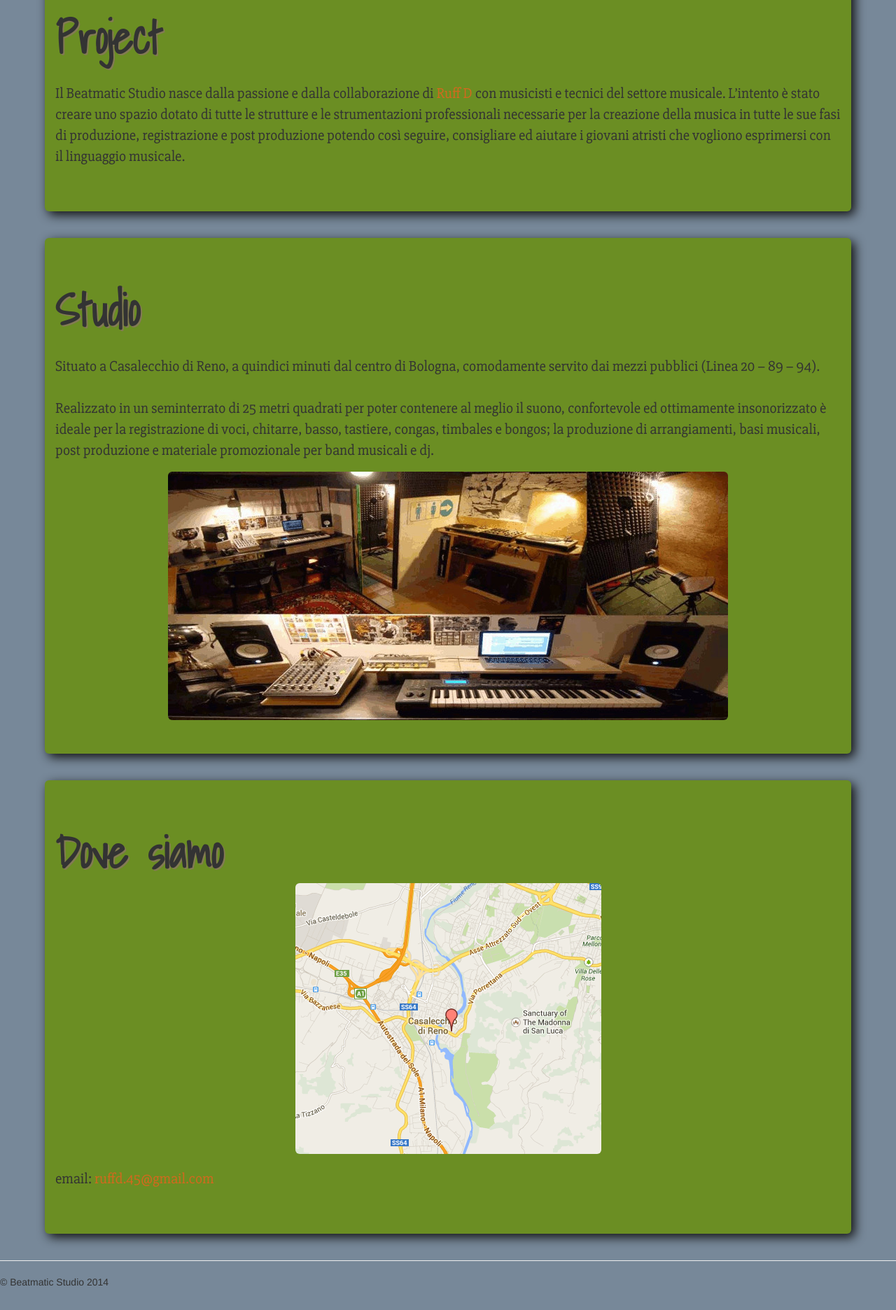
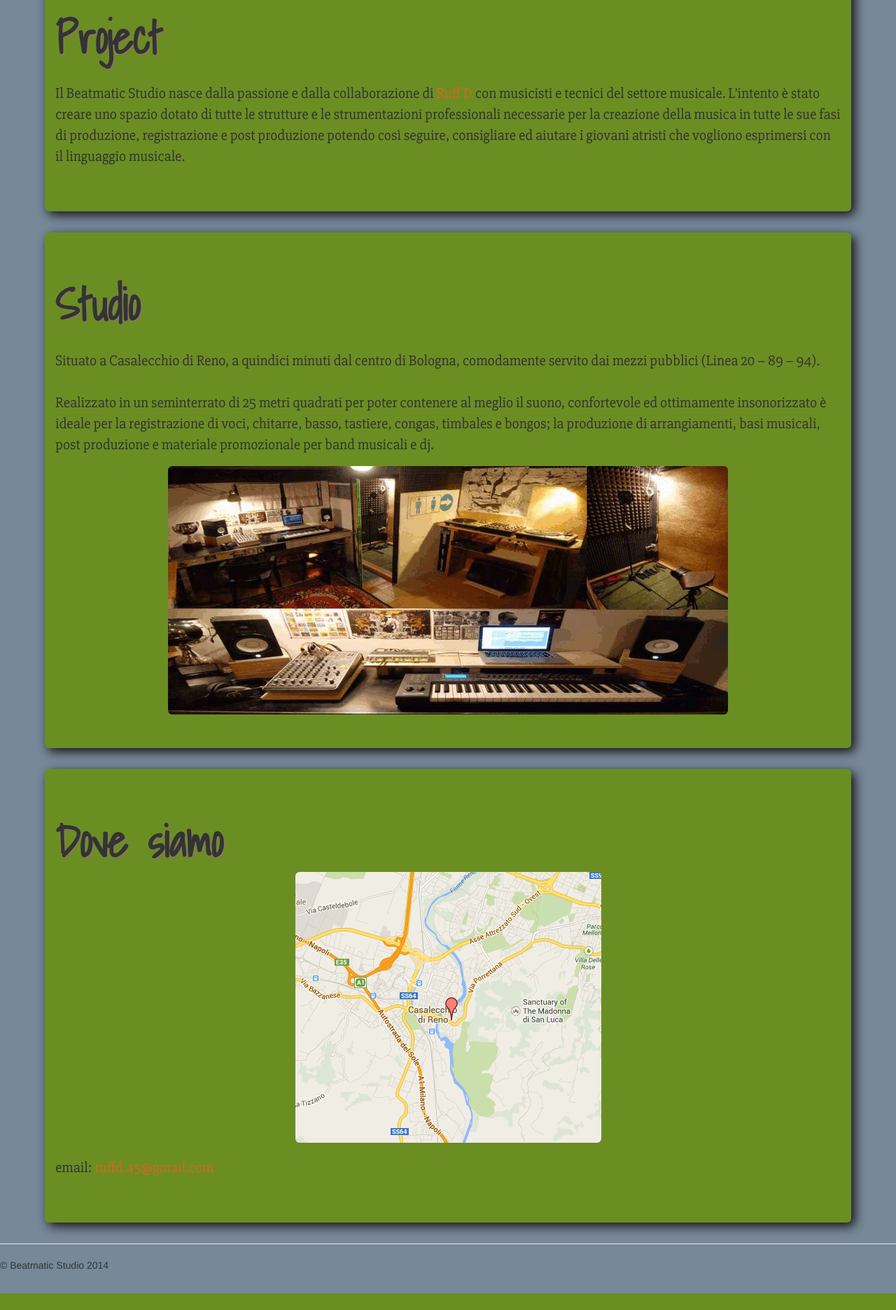
Before and after one commit to runozo/beatmatic.it, a Flask app: page / in a window 1280 px wide. Shown: the part 811-2683 px from the top of the page at 70% size. After the commit the page ends 2659 px from the top, so only its background shows below. Run offline with Flask 2, Linux system fonts and the light colour scheme; some libraries are stand-ins or nearby versions.

Commit message:
Adjusted margin

```diff
--- a/beatmatic/static/css/main.css
+++ b/beatmatic/static/css/main.css
@@ -8,7 +8,7 @@
 body {background-color: lightslategrey}
 .navbar { height: 66px; font-size: 2.7em}
 .navbar, .container h1 {font-family: 'Shadows Into Light', cursive; font-weight: bold; text-shadow: 2px 2px rgba(145, 113, 113, 0.64);}
-.jumbotron {background-color: olivedrab; width:90%;box-shadow: 5px 5px 15px #111111;margin-bottom:38px;}
+.jumbotron {background-color: olivedrab; width:90%;box-shadow: 5px 5px 15px #111111;}
 .container p {padding-top:1em;font-family: 'Slabo 27px', serif;}
 
 a {color:chocolate}
```
